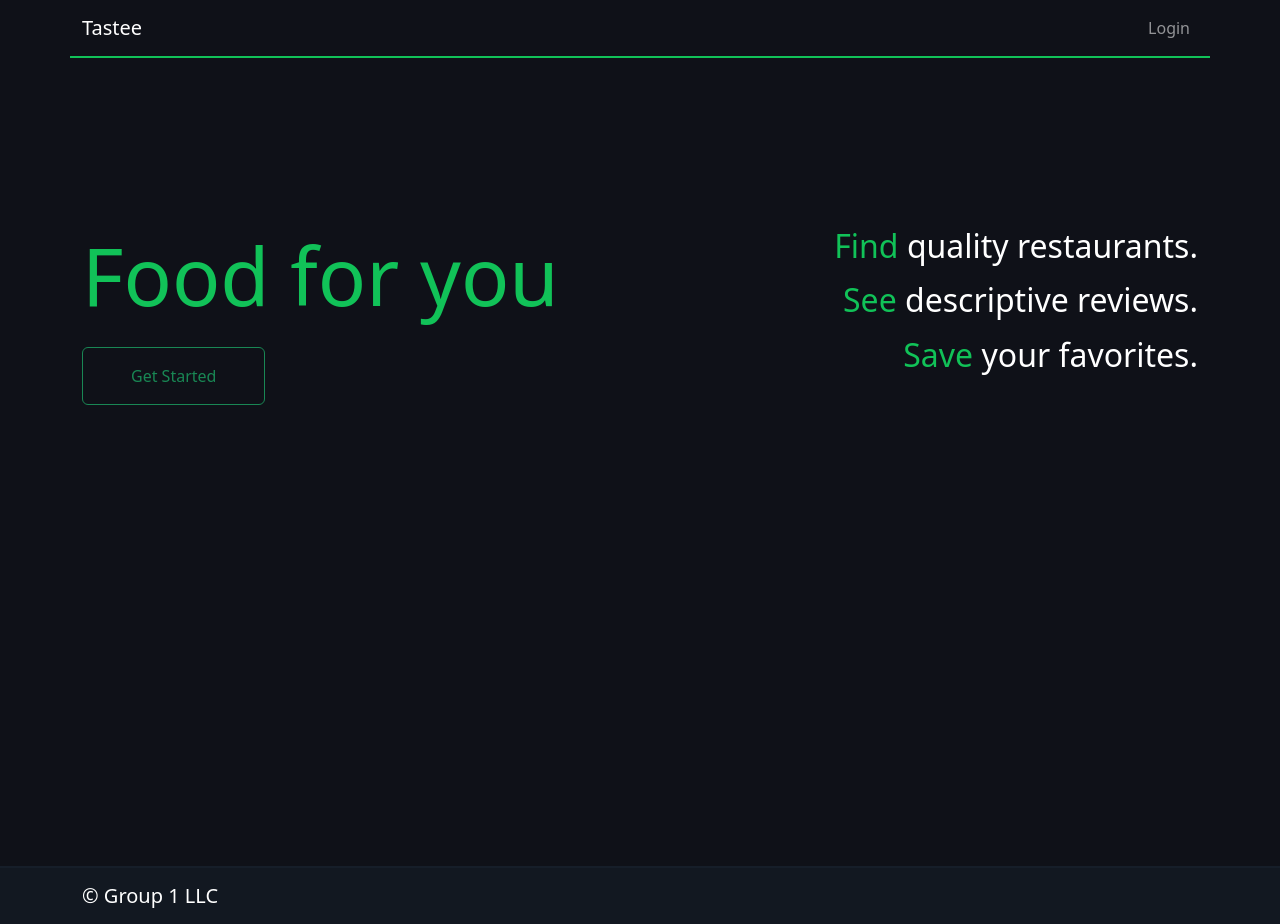
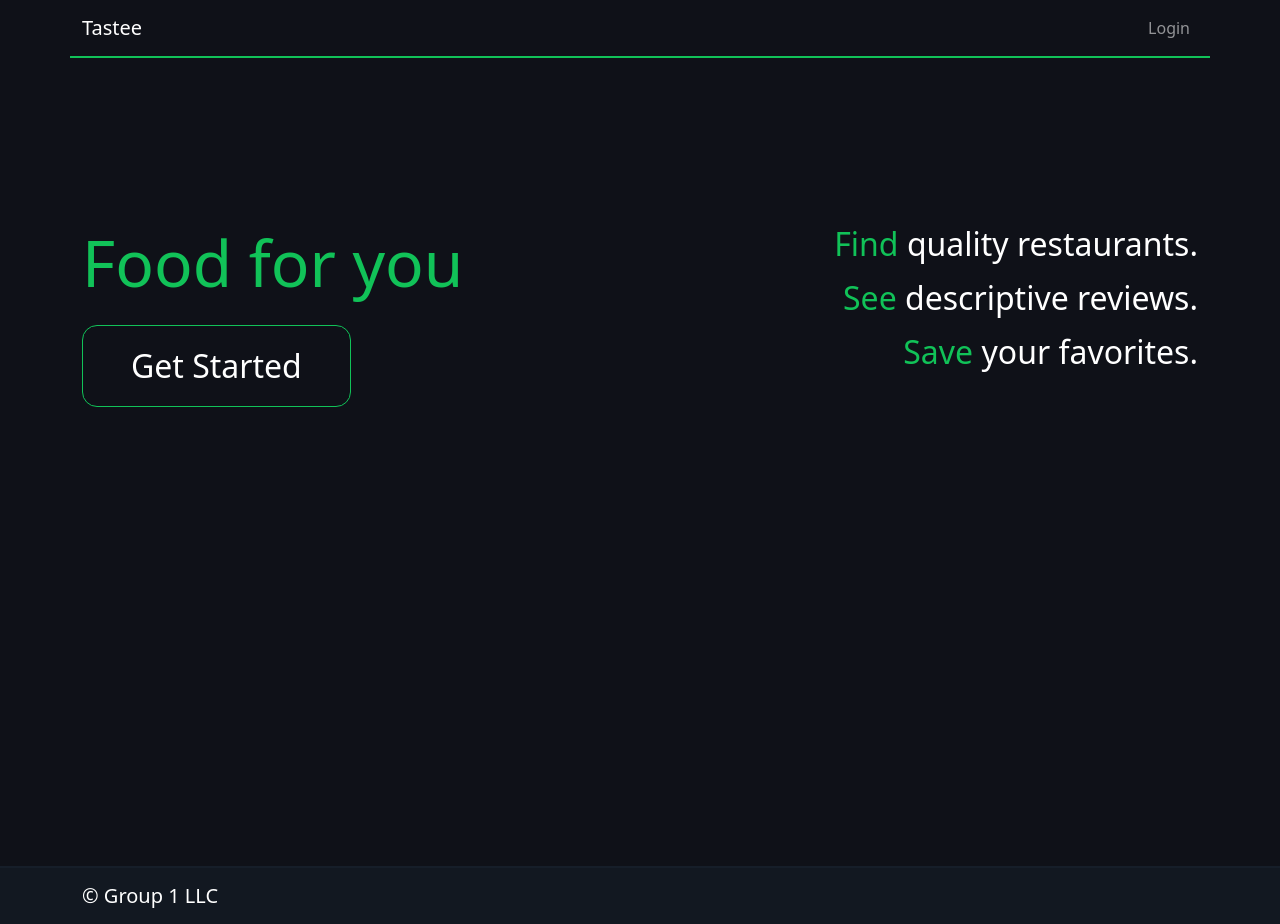
Before and after one commit to cop4808-spring-2023-fullstack-web/final-project-lkfau, a React (Create React App) app in the folder frontend/: page / in a window 1280 px wide. Built offline with nearby package versions, Linux system fonts and the light colour scheme; no server answers; the HTML template or start-up script is replaced by a standard one.

Commit message:
improved banenr

```diff
--- a/frontend/src/Components/Banner/Banner.js
+++ b/frontend/src/Components/Banner/Banner.js
@@ -8,12 +8,12 @@ const Banner = () => {
   return (
     <div className={styles.banner}>
       <Container>
-        <Row>
-          <Col>
+        <Row className="gy-4">
+          <Col className="text-center text-lg-start" xs={12} lg={6}>
             <h1 className={styles.header}>Food for you</h1>
-            <Button onClick={()=>{navigate("/login")}} className={[styles.button, "ps-5 pe-5 pt-3 pb-3 mt-3"]} variant="outline-success">Get Started</Button>
+            <button onClick={()=>{navigate("/login")}} className={`${styles.start} ps-5 pe-5 pt-3 pb-3 mt-3`}>Get Started</button>
           </Col>
-          <Col className="text-end subtext">
+          <Col className="text-center text-lg-end" xs={12} lg={6}>
             <h2>
               <span className={styles.accent}>Find</span> quality restaurants.
             </h2>
--- a/frontend/src/Components/Banner/Banner.module.css
+++ b/frontend/src/Components/Banner/Banner.module.css
@@ -8,7 +8,7 @@
 
 .header{
     color: var(--accent);
-    font-size: 5em;
+    font-size: 4em;
 }
 
 .accent{
@@ -19,18 +19,19 @@
     font-size: 3em;
 }
 
-.button{
+.start{
     font-size: 2em;
     border-radius: 15px;
     border-style: solid;
     color: white;
     background-color: var(--bg);
+    border: 1px solid var(--accent);
 }
-.button:hover{
+.start:hover{
     color: var(--accent);
     background-color: var(--bg);
 }
-.button:focus{
+.start:focus{
     color: var(--accent);
     background-color: var(--bg);
     outline: none !important;
```
